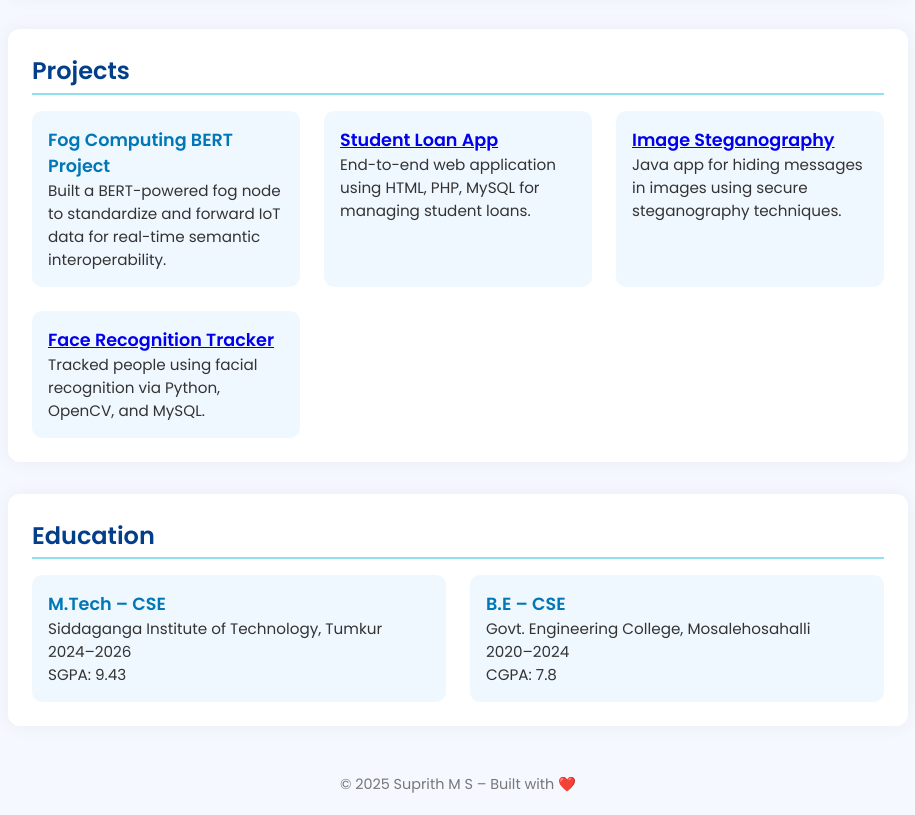
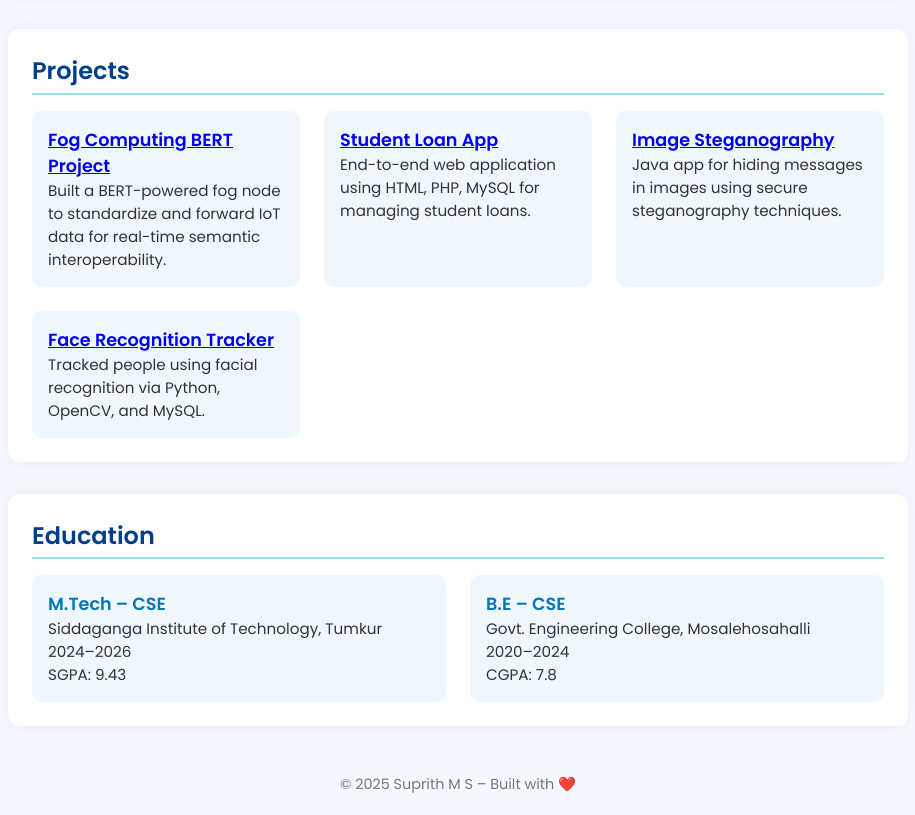
Before and after one commit to 7782gowda/7782gowda.github.io, a plain HTML site: page index.html in a window 1280 px wide. Shown: the part 1081-1896 px from the top of the page, without its empty margins (182-1097 px from the left). Drawn offline with Linux system fonts and the light colour scheme.

Commit message:
Update index.html

```diff
--- a/index.html
+++ b/index.html
@@ -183,7 +183,7 @@
     <h2>Projects</h2>
     <div class="grid">
       <div class="card">
-        <h3>Fog Computing BERT Project</h3>
+        <h3><a  href="https://github.com/7782gowda/Interoperability-in-Fog-Computing.git" target="_blank"> Fog Computing BERT Project</a></h3>
         <p>Built a BERT-powered fog node to standardize and forward IoT data for real-time semantic interoperability.</p>
       </div>
       <div class="card">
```
